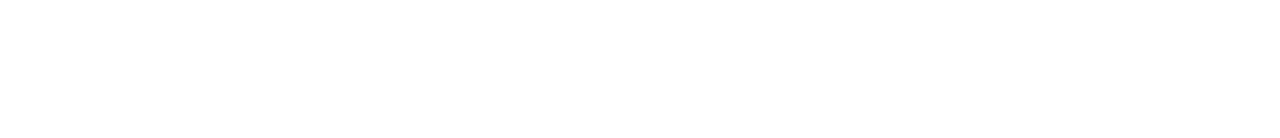
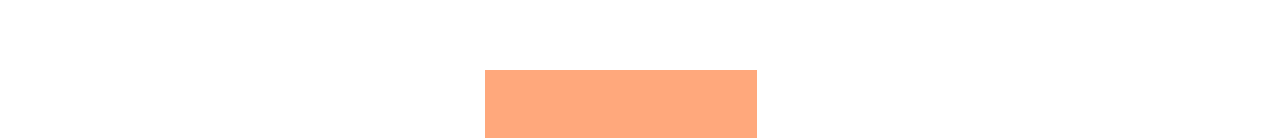
Before and after one commit to mydjolie/my-portfolio, a React (Create React App) app: page / in a window 1280 px wide. Shown: the part 1070-1208 px from the top of the page. Before the commit the page ends 1098 px from the top, so only its background shows below. Built offline with nearby package versions, Linux system fonts and the light colour scheme.

Commit message:
fix(home):add orange-underline

```diff
--- a/src/App.css
+++ b/src/App.css
@@ -127,6 +127,14 @@
   flex-wrap: wrap;
 }
 
+.why-hire h1 {
+  z-index: 100;
+}
+.orange-underline {
+  position: absolute;
+  background: #ff8345;
+  opacity: 0.7;
+}
 .profile-pic {
   width: 36vw;
   height: 111.5vh;
--- a/src/components/home.js
+++ b/src/components/home.js
@@ -171,6 +171,15 @@ function Home() {
           <div className="down-left-main">
             <div className="why-hire">
               <h1>Why Hire Me ?</h1>
+              <div
+                className="orange-underline"
+                css={css`
+                  width: 272px;
+                  height: 68px;
+                  left: 485px;
+                  top: 1140px;
+                `}
+              ></div>
             </div>
           </div>
         </div>
```
